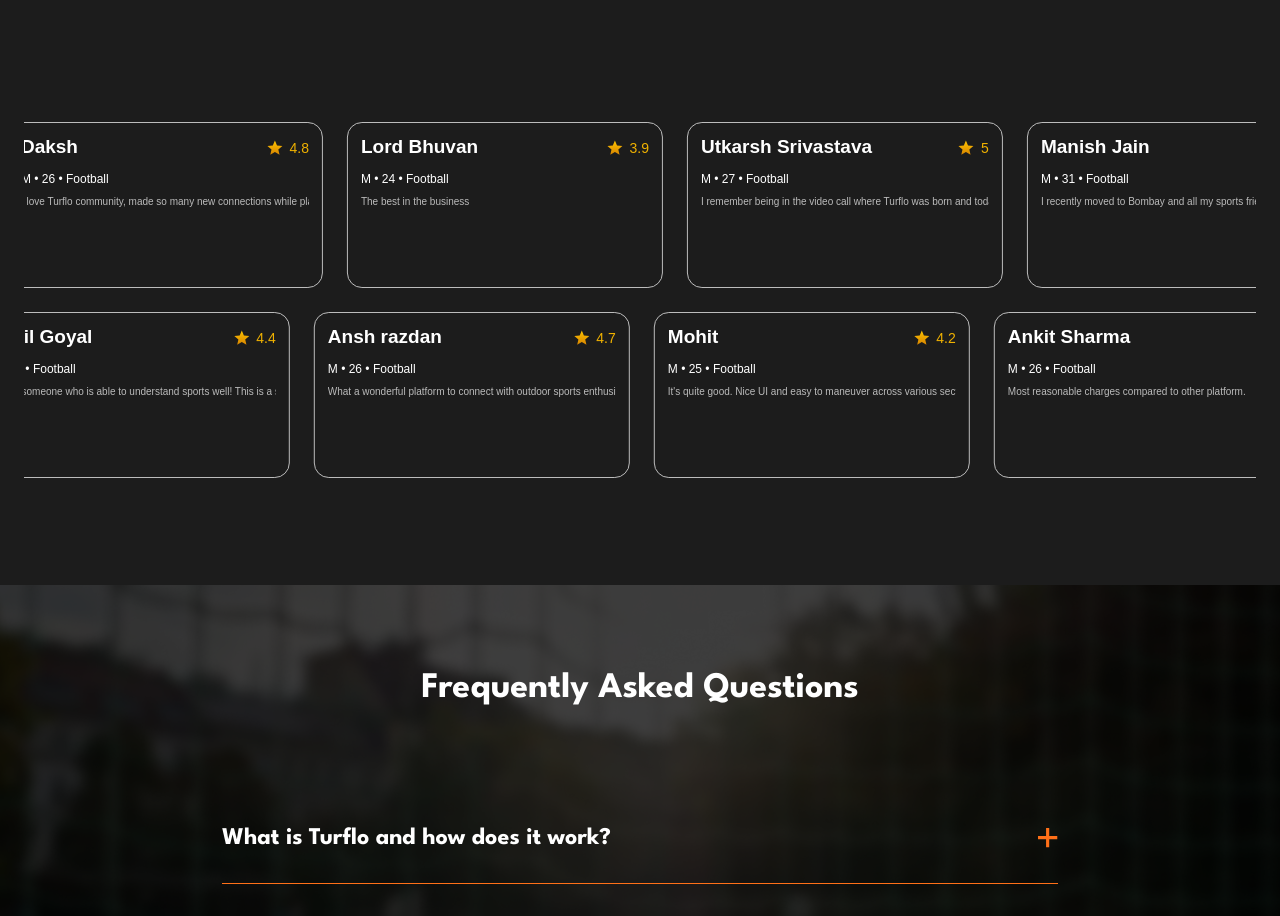
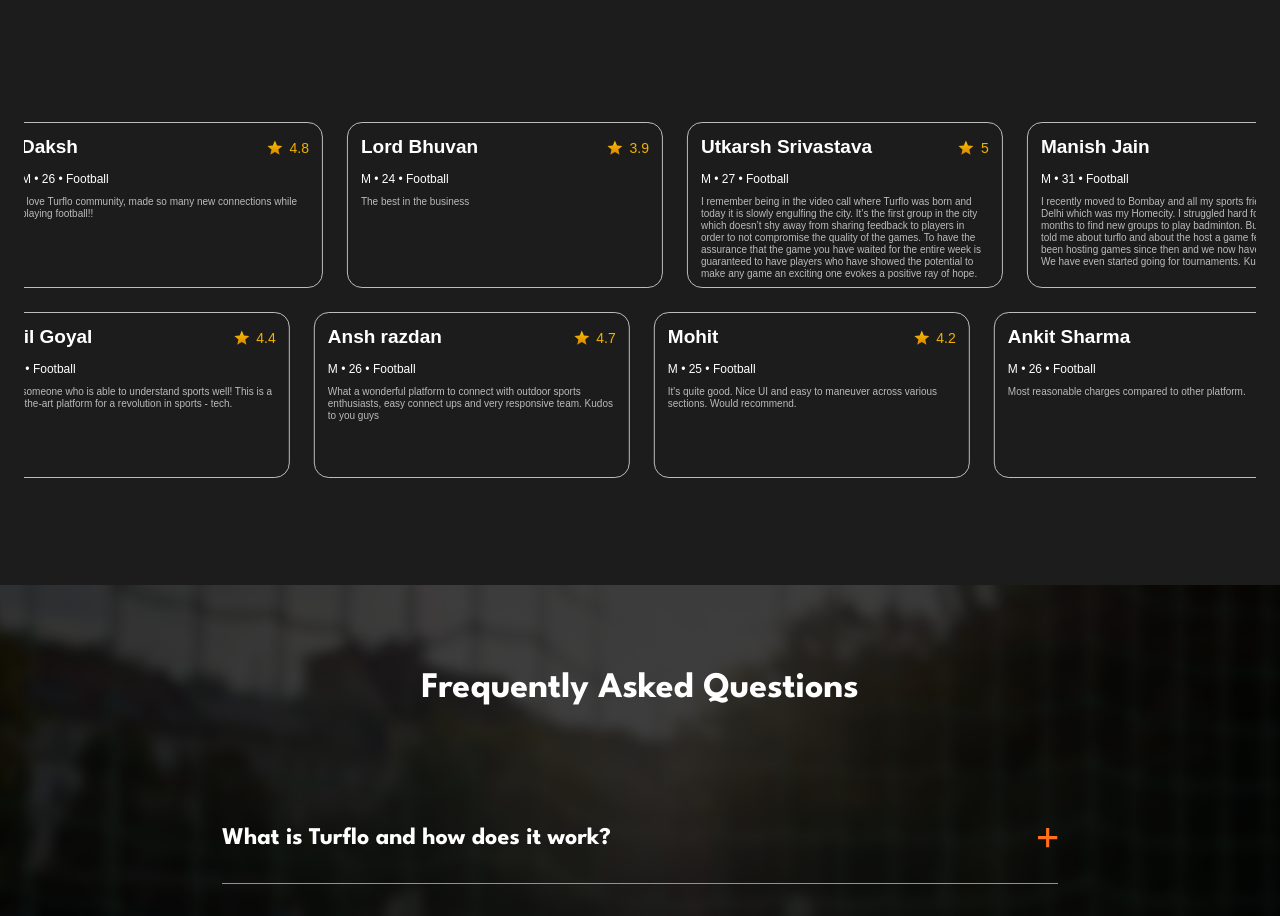
Before and after one commit to ShalniBharti/turflo_landing, a React (Vite) app: page /landingPage in a window 1280 px wide. Shown: the part 2660-3576 px from the top of the page. Built offline with nearby package versions, Linux system fonts and the light colour scheme; a web font is replaced by a local one.

Commit message:
Feedback Description Fix

```diff
--- a/src/components/ui/Feedback.tsx
+++ b/src/components/ui/Feedback.tsx
@@ -8,7 +8,7 @@
     rating: string;
 }
 
-function ProfileCard({ name, age, sport, description, rating }: ProfileCardProps) {
+function FeedbackSection({ name, age, sport, description, rating }: ProfileCardProps) {
     return (
         <div className="border font-metropolis border-[#BCBCBC] rounded-[15px] py-[10px] px-[13px] h-[166px] w-[316px]">
             <div className="flex justify-between items-center mb-2">
@@ -19,25 +19,11 @@
                 </div>
             </div>
             <p className="text-[#FFF] text-[12px] mb-2">{`M • ${age} • ${sport}`}</p>
-            <p className="text-white opacity-70 text-[10px] leading-[12px] h-[60px] overflow-hidden">
+            <p className="text-white opacity-70 text-[10px] leading-[12px] overflow-hidden">
                 {description}
             </p>
         </div>
     );
 }
 
-function FeedbackSection({ name, age, sport, description, rating }: ProfileCardProps) {
-    return (
-        <div>
-            <ProfileCard
-                name={name}
-                age={age}
-                sport={sport}
-                description={description}
-                rating={rating}
-            />
-        </div>
-    );
-}
-
 export default FeedbackSection;
--- a/src/styles/global.css
+++ b/src/styles/global.css
@@ -1,12 +1,14 @@
 .scroll-row {
-    overflow: hidden;
-    width: 100%;
-  }
+  overflow: hidden;
+  width: 100%;
+  white-space: nowrap;
+}
 
   .scroll-content {
     display: inline-flex;
+    padding: 0 10px;
     animation: scroll-left linear infinite;
-  }
+}
 
   .scroll-row-1 .scroll-content {
     animation-duration: 30s;
@@ -16,12 +18,14 @@
     animation-duration: 38s;
   }
 
+
   .feedback-item {
     display: inline-block;
     width: 316px;
     margin-right: 24px;
     flex-shrink: 0;
-  }
+    white-space: normal;
+}
 
   @keyframes scroll-left {
     0% {
```
